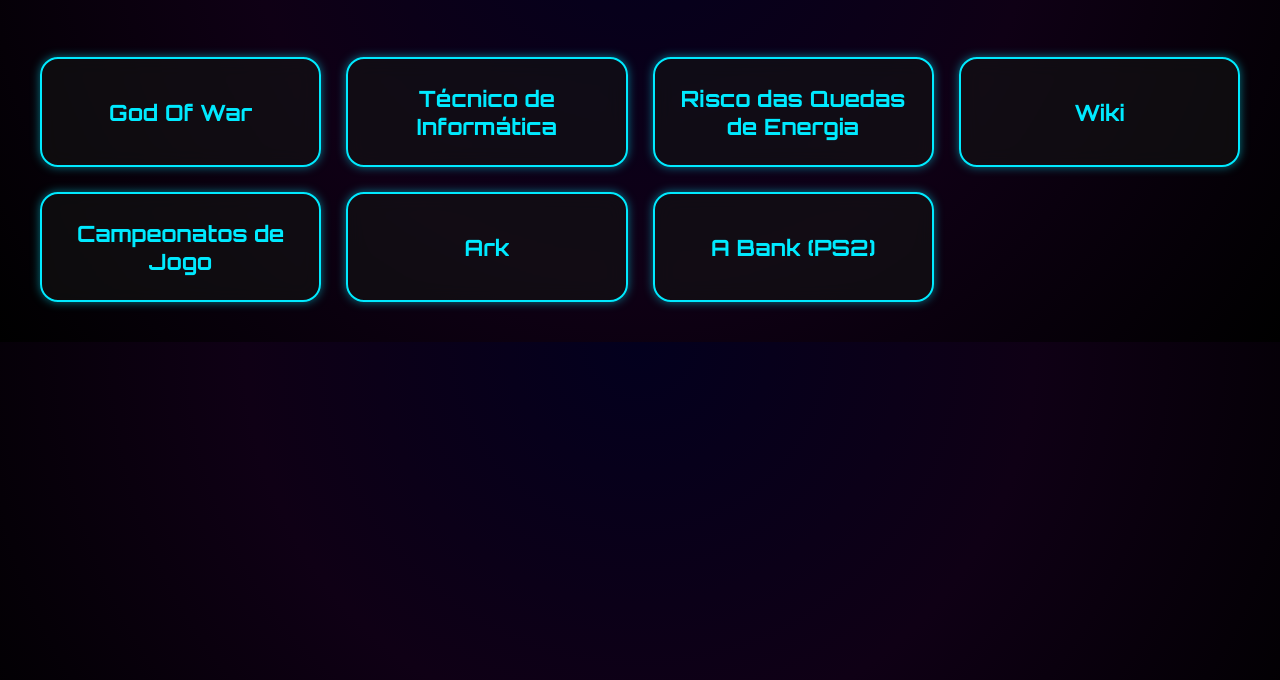
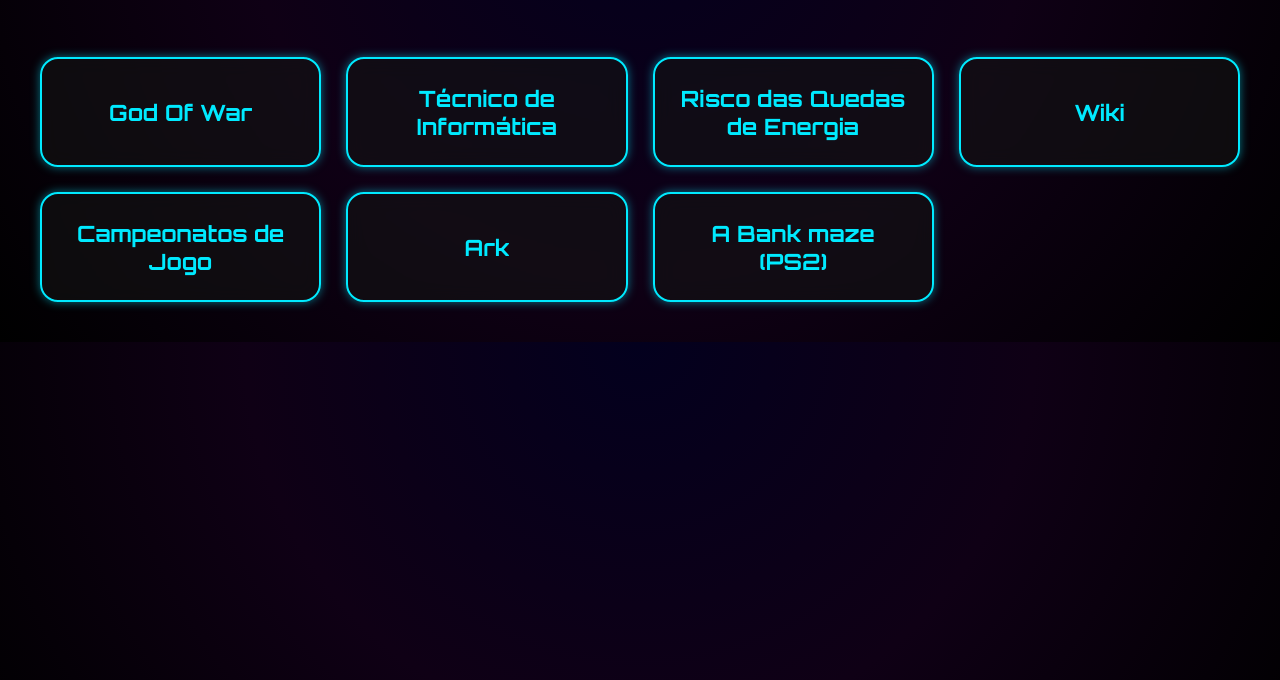
Before and after one commit to pedrohenriquejacob07-source/Game-Arcade, a plain HTML site: page index.html in a window 1280 px wide. Shown: the part 120-800 px from the top of the page. Drawn offline with Linux system fonts and the light colour scheme.

Commit message:
alterando projeto

```diff
--- a/index.html
+++ b/index.html
@@ -34,7 +34,7 @@
 
         <a class="btn-card" href="https://marcuspiqueno.github.io/ark/" target="_blank">Ark</a>
 
-        <a class="btn-card" href="https://shiniefg.github.io/PS2/" target="_blank">A Bank (PS2)</a>
+        <a class="btn-card" href="https://shiniefg.github.io/PS2/" target="_blank">A Bank maze (PS2)</a>
 
     </section>
 
```
